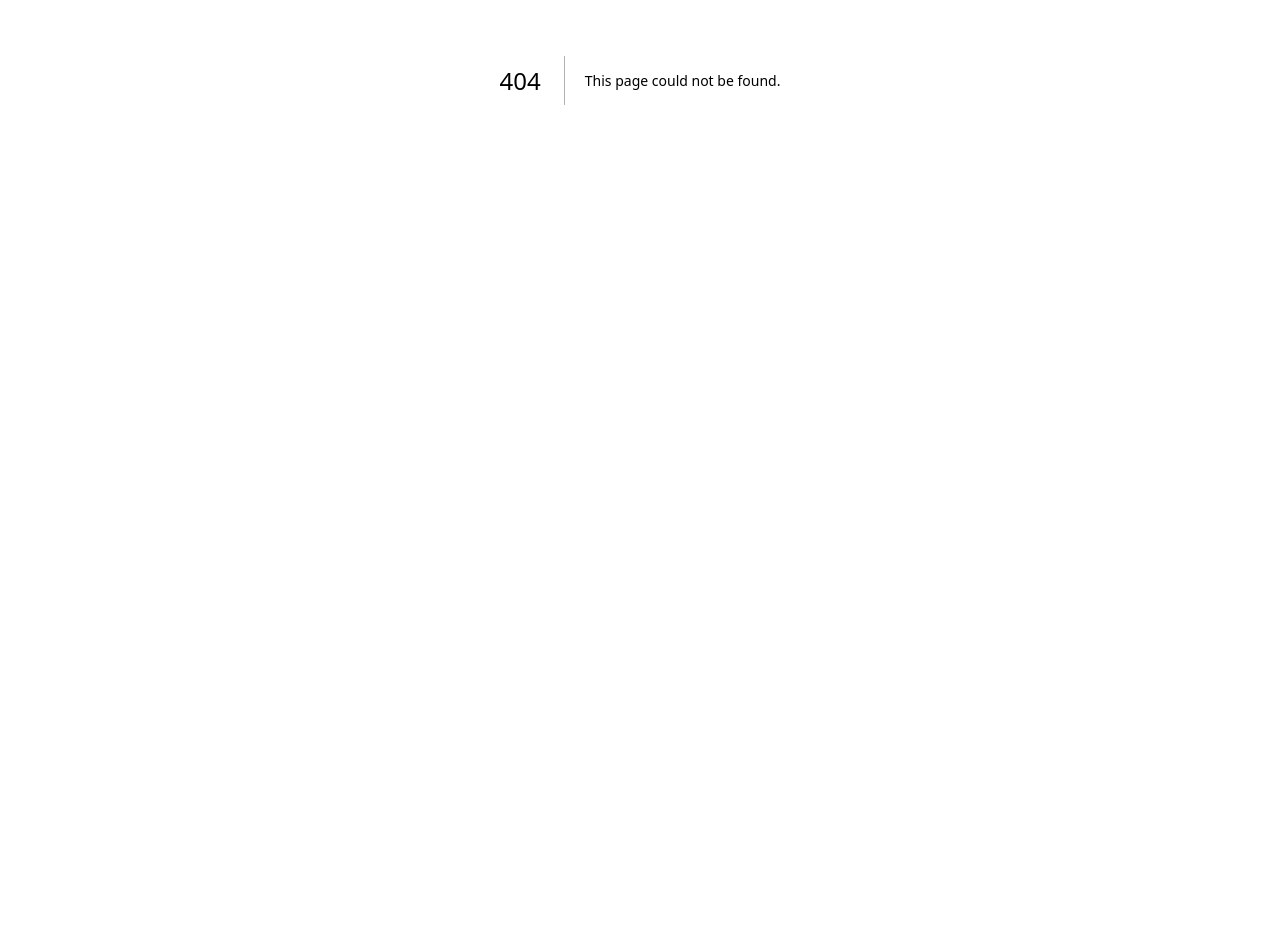
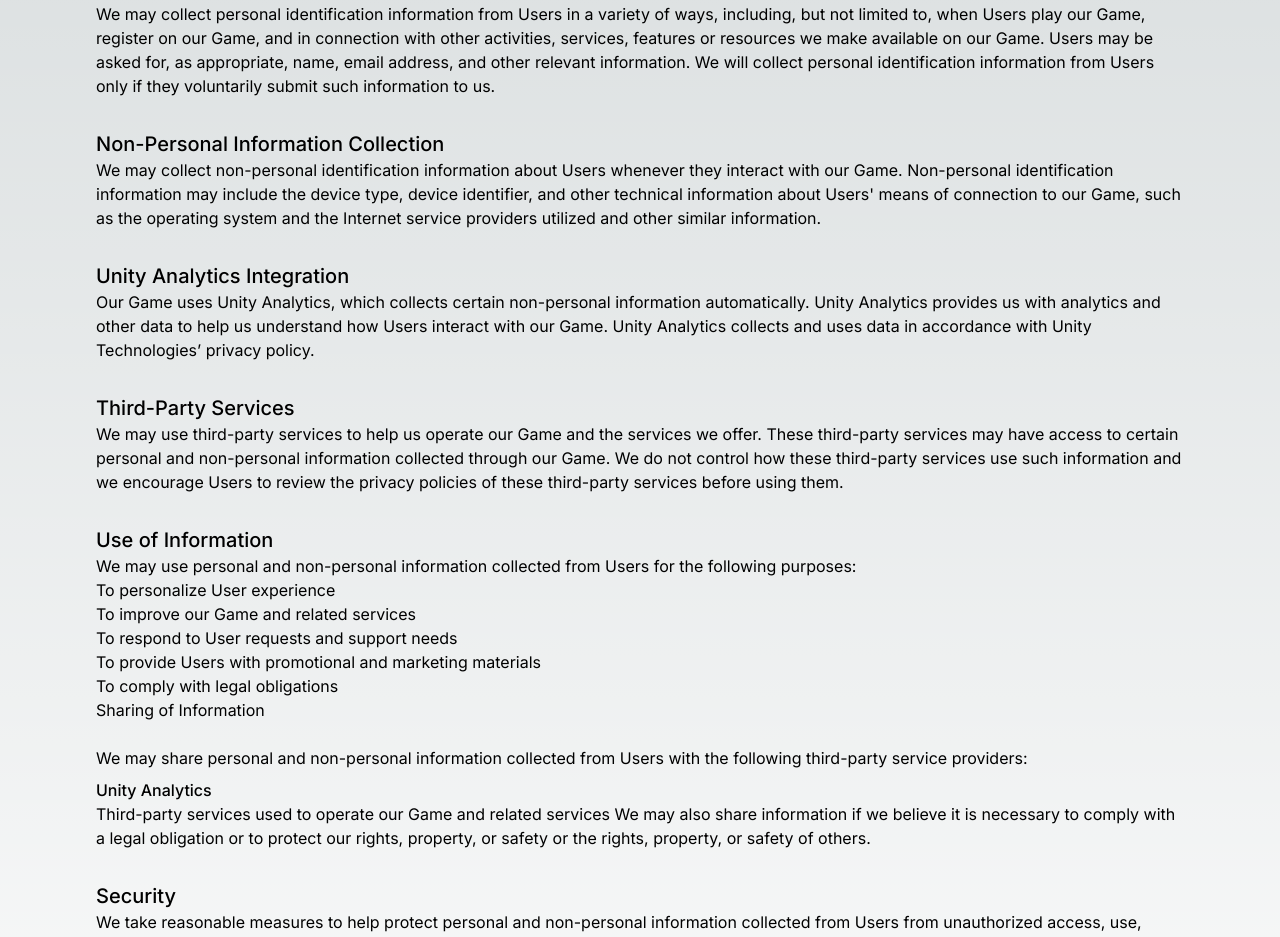
Before and after one commit to meanme/meanme-next, a Next.js app: page /privacy-policy in a window 1280 px wide. Before the commit this address had no page. Shown: the part 320-1257 px from the top of the page. Before the commit the page ends 800 px from the top, so only its background shows below. Built offline with nearby package versions, Linux system fonts and the light colour scheme.

Commit message:
privacy policy

```diff
--- a/app/page.tsx
+++ b/app/page.tsx
@@ -1,5 +1,3 @@
-import Image from 'next/image'
-
 export default function Home() {
   return (
     <main className="flex min-h-screen flex-col items-center justify-between p-24">
--- /dev/null
+++ b/app/privacy-policy/page.tsx
@@ -0,0 +1,95 @@
+export default function PrivacyPolicy() {
+  return (
+    <main className="flex min-h-screen flex-col items-center justify-between p-24">
+      <div className="z-10 w-full max-w-5xl items-center justify-between font-mono text-sm lg:flex">
+        <p className="fixed left-0 top-0 flex w-full justify-center border-b border-gray-300 bg-gradient-to-b from-zinc-200 pb-6 pt-8 backdrop-blur-2xl dark:border-neutral-800 dark:bg-zinc-800/30 dark:from-inherit lg:static lg:w-auto  lg:rounded-xl lg:border lg:bg-gray-200 lg:p-4 lg:dark:bg-zinc-800/30">
+          <code className="font-mono font-bold">privacy-policy</code>
+        </p>
+      </div>
+
+      <div className="w-full ">
+        <div className="mt-8 text-2xl font-large">Privacy Policy for our Games</div>
+
+        This Privacy Policy governs the manner in which meanme.com ("we", "us", "our") collects, uses, maintains and discloses information collected from users (each, a "User") of our titles ("Game") and related services.
+
+        <div className="mt-8 text-xl font-medium">Personal Information Collection</div>
+        We may collect personal identification information from Users in a variety of ways, including, but not limited to, when Users play our Game, register on our Game, and in connection with other activities, services, features or resources we make available on our Game. Users may be asked for, as appropriate, name, email address, and other relevant information. We will collect personal identification information from Users only if they voluntarily submit such information to us.
+
+        <div className="mt-8 text-xl font-medium">
+        Non-Personal Information Collection
+        </div>
+        We may collect non-personal identification information about Users whenever they interact with our Game. Non-personal identification information may include the device type, device identifier, and other technical information about Users' means of connection to our Game, such as the operating system and the Internet service providers utilized and other similar information.
+
+        <div className="mt-8 text-xl font-medium">
+        Unity Analytics Integration
+        </div>
+        Our Game uses Unity Analytics, which collects certain non-personal information automatically. Unity Analytics provides us with analytics and other data to help us understand how Users interact with our Game. Unity Analytics collects and uses data in accordance with Unity Technologies’ privacy policy.
+
+        <div className="mt-8 text-xl font-medium">
+        Third-Party Services
+        </div>
+
+        We may use third-party services to help us operate our Game and the services we offer. These third-party services may have access to certain personal and non-personal information collected through our Game. We do not control how these third-party services use such information and we encourage Users to review the privacy policies of these third-party services before using them.
+
+        <div className="mt-8 text-xl font-medium">
+        Use of Information
+        </div>
+
+        We may use personal and non-personal information collected from Users for the following purposes:
+
+        <ul>
+
+        <li>To personalize User experience</li>
+        <li>To improve our Game and related services</li>
+        <li>To respond to User requests and support needs</li>
+        <li>To provide Users with promotional and marketing materials</li>
+        <li>To comply with legal obligations</li>
+        <li>Sharing of Information</li>
+        </ul>
+
+        <br/>
+
+        We may share personal and non-personal information collected from Users with the following third-party service providers:
+
+        <div className="mt-2 text-l font-medium">
+        Unity Analytics
+        </div>
+        Third-party services used to operate our Game and related services
+        We may also share information if we believe it is necessary to comply with a legal obligation or to protect our rights, property, or safety or the rights, property, or safety of others.
+
+
+        <div className="mt-8 text-xl font-medium">
+        Security
+        </div>
+
+We take reasonable measures to help protect personal and non-personal information collected from Users from unauthorized access, use, disclosure, alteration or destruction. However, no method of transmission over the Internet or method of electronic storage is 100% secure.
+
+
+<div className="mt-8 text-xl font-medium">
+  Changes to this Privacy Policy
+        </div>
+
+We have the discretion to update this Privacy Policy at any time. We encourage Users to frequently check this page for any changes. You acknowledge and agree that it is your responsibility to review this Privacy Policy periodically and become aware of modifications.
+
+<div className="mt-8 text-xl font-medium">
+Your Acceptance of these Terms
+        </div>
+By using our Game, you signify your acceptance of this Privacy Policy. If you do not agree to this Privacy Policy, please do not use our Game. Your continued use of our Game following the posting of changes to this Privacy Policy will be deemed your acceptance of those changes.
+
+<div className="mt-8 text-xl font-medium">
+Contacting Us
+</div>
+
+
+If you have any questions about this Privacy Policy, please contact us at matteo@meanme.com.
+
+      </div>
+      <div>
+
+      </div>
+
+
+
+    </main>
+  )
+}
```
